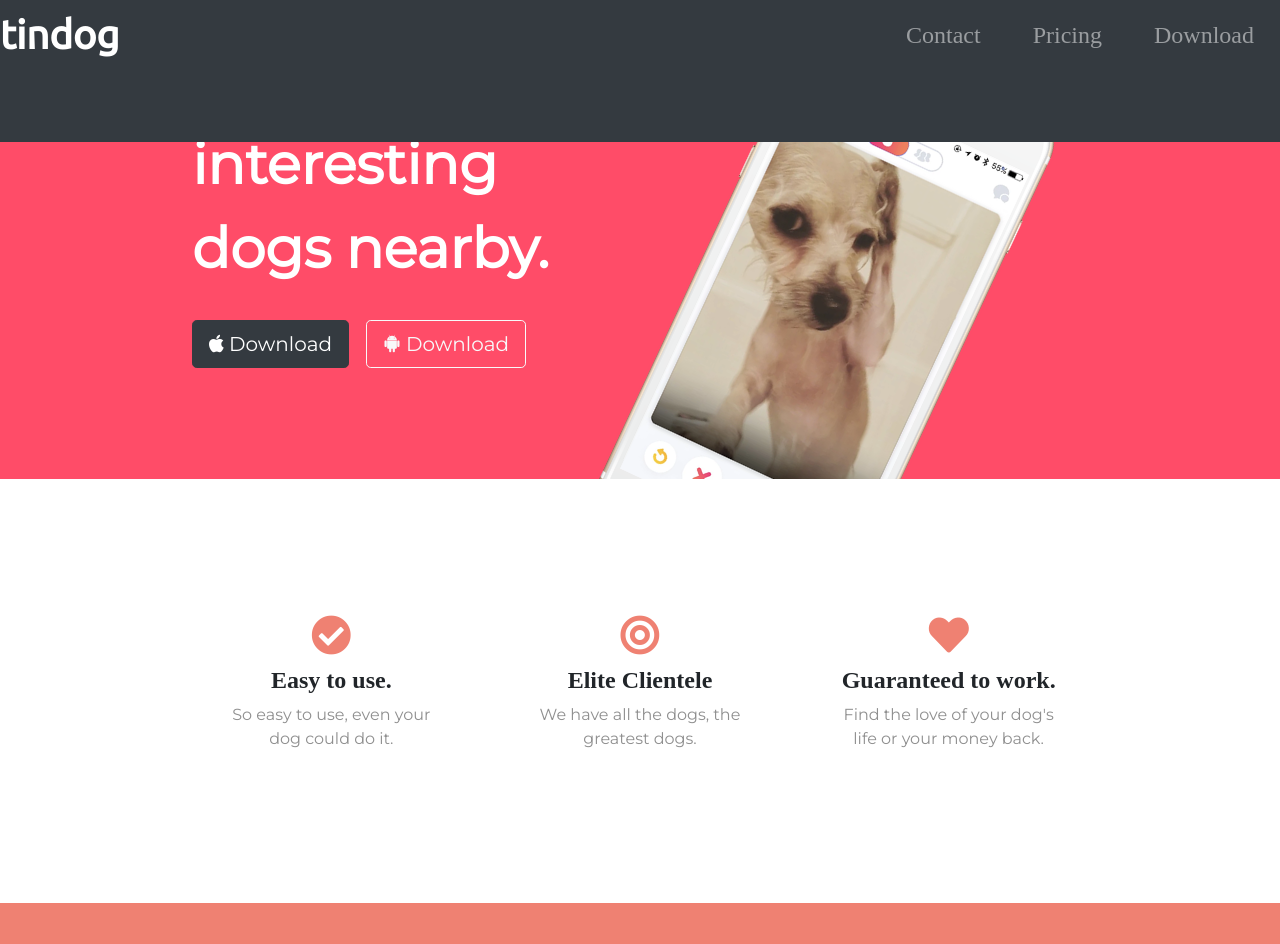
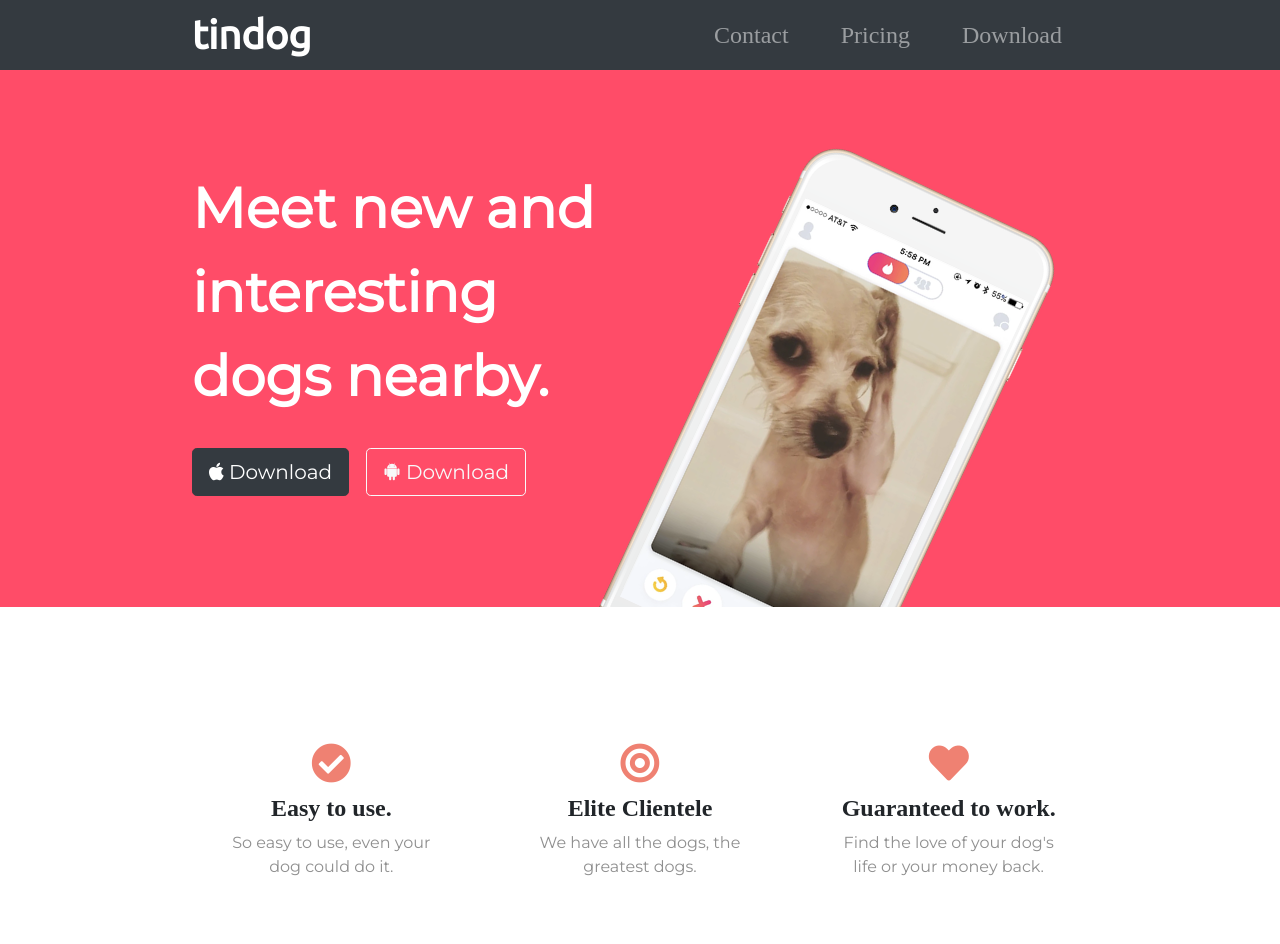
Before and after one commit to nikhilguptaa/tindog, a plain HTML site: page index.html in a window 1280 px wide. Shown: the top 944 px of the page. Drawn offline with nearby package versions, Linux system fonts and the light colour scheme.

Commit message:
Add files via upload

```diff
--- a/css/styles.css
+++ b/css/styles.css
@@ -12,6 +12,7 @@ line-height: 1.5;
 #title{
   background-color: #ff4c68;
   color: white;
+  padding-top: 10%;
 }
 .container-fluid{
   padding: 3% 15% 7%;
@@ -124,6 +125,12 @@ h2{
 .foot{
 margin: 10px 20px;
 }
+.nn{
+  padding: 0 15% 0 15%;
+}
+.navi{
+  text-align: center;
+}
 @media (max-width: 1028px ) {
   .title-img{
     position: static;
@@ -131,5 +138,6 @@ margin: 10px 20px;
   }
   #title{
     text-align: center;
+    }
   }
 }
```
